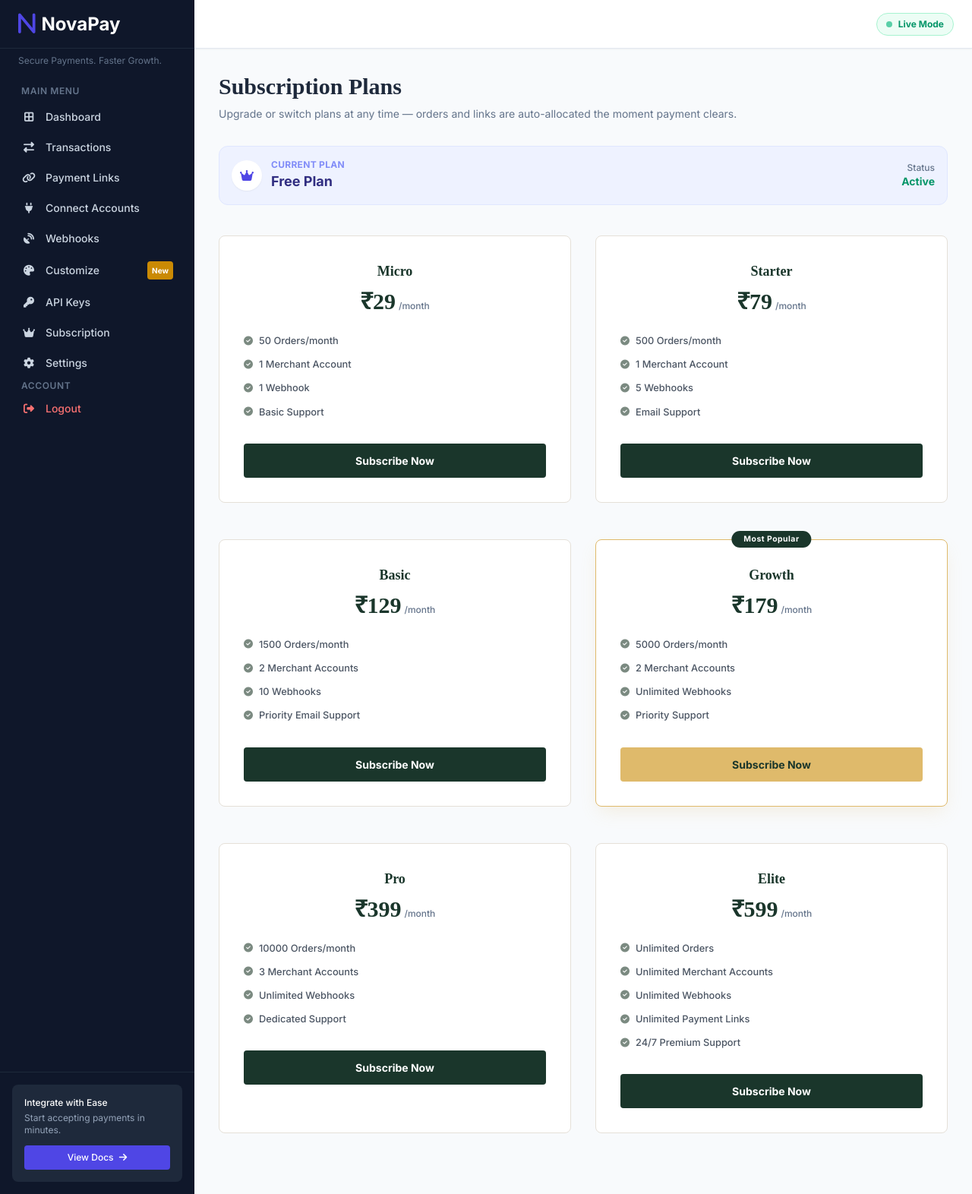
After one commit to KARAMbhaiyaaaa425/KARAN13467GH, a Flask app: page /subscription in a window 1280 px wide. The commit adds this page. Shown: the whole page at 76% size. Run offline with Flask 3, Linux system fonts and the light colour scheme; the visitor is signed in with stand-in values (Sample User, id 1); data comes from the database, SQL or seed files in the repository; some libraries are stand-ins or nearby versions.

Commit message:
Add files via upload

```diff
--- /dev/null
+++ b/templates/subscription.html
@@ -0,0 +1,233 @@
+{% extends 'base.html' %}
+
+{% block content %}
+<style>
+    .plan-card {
+        background-color: white;
+        border: 1px solid #e5e0d8;
+        border-radius: 8px;
+        padding: 2rem;
+        transition: all 0.3s ease;
+        position: relative;
+    }
+    .plan-card:hover {
+        box-shadow: 0 10px 30px -10px rgba(0,0,0,0.1);
+        transform: translateY(-2px);
+    }
+    .plan-btn {
+        background-color: #1a362b;
+        color: white;
+        width: 100%;
+        padding: 0.75rem;
+        border-radius: 4px;
+        font-weight: 700;
+        font-size: 0.875rem;
+        text-align: center;
+        display: block;
+        transition: background-color 0.2s;
+    }
+    .plan-btn:hover { background-color: #11241c; }
+    .plan-btn-gold {
+        background-color: #dfba6b;
+        color: #1a362b;
+    }
+    .plan-btn-gold:hover { background-color: #c9a55c; }
+
+    .current-plan-btn {
+        background-color: #f0f7f4;
+        color: #1a362b;
+        border: 1px solid #1a362b;
+    }
+
+    .check-icon {
+        color: #7b8a81;
+        margin-right: 0.5rem;
+        font-size: 0.75rem;
+    }
+    .feature-text {
+        color: #4b5563;
+        font-size: 0.8rem;
+        font-weight: 500;
+    }
+    .most-popular-badge {
+        position: absolute;
+        top: -12px;
+        left: 50%;
+        transform: translateX(-50%);
+        background-color: #1a362b;
+        color: white;
+        font-size: 0.65rem;
+        padding: 0.2rem 1rem;
+        border-radius: 12px;
+        font-weight: bold;
+        letter-spacing: 0.5px;
+    }
+</style>
+
+<div class="max-w-5xl mx-auto pb-12">
+    <div class="mb-8">
+        <h1 class="text-3xl font-black text-slate-800" style="font-family: serif;">Subscription Plans</h1>
+        <p class="text-sm text-slate-500 mt-2">Upgrade or switch plans at any time — orders and links are auto-allocated the moment payment clears.</p>
+    </div>
+
+    <!-- Active Plan Banner -->
+    <div class="bg-indigo-50 border border-indigo-100 rounded-xl p-4 mb-10 flex items-center justify-between">
+        <div class="flex items-center gap-3">
+            <div class="w-10 h-10 bg-white rounded-full flex items-center justify-center text-primary shadow-sm">
+                <i class="fa-solid fa-crown"></i>
+            </div>
+            <div>
+                <p class="text-xs text-indigo-400 font-bold uppercase tracking-wide">Current Plan</p>
+                <h3 class="text-lg font-black text-indigo-900">{{ user_info.plan_name if user_info and user_info.plan_name else 'Free' }} Plan</h3>
+            </div>
+        </div>
+        <div class="text-right">
+            {% if user_info and user_info.plan_expiry %}
+                <p class="text-xs text-slate-500 font-medium">Valid until</p>
+                <p class="text-sm font-bold text-slate-800">{{ user_info.plan_expiry[:10] }}</p>
+            {% else %}
+                <p class="text-xs text-slate-500 font-medium">Status</p>
+                <p class="text-sm font-bold text-emerald-600">Active</p>
+            {% endif %}
+        </div>
+    </div>
+
+    <div class="grid grid-cols-1 md:grid-cols-2 lg:grid-cols-2 gap-x-8 gap-y-12">
+
+        <!-- Micro -->
+        <div class="plan-card">
+            <div class="text-center mb-6">
+                <h3 class="text-lg font-bold" style="font-family: serif; color: #1a362b;">Micro</h3>
+                <div class="mt-2 mb-2 flex justify-center items-end gap-1">
+                    <span class="text-3xl font-black" style="font-family: serif; color: #1a362b;">₹29</span>
+                    <span class="text-xs text-slate-500 font-medium mb-1">/month</span>
+                </div>
+            </div>
+            <ul class="space-y-3 mb-8">
+                <li class="flex items-center"><i class="fa-solid fa-circle-check check-icon"></i> <span class="feature-text">50 Orders/month</span></li>
+                <li class="flex items-center"><i class="fa-solid fa-circle-check check-icon"></i> <span class="feature-text">1 Merchant Account</span></li>
+                <li class="flex items-center"><i class="fa-solid fa-circle-check check-icon"></i> <span class="feature-text">1 Webhook</span></li>
+                <li class="flex items-center"><i class="fa-solid fa-circle-check check-icon"></i> <span class="feature-text">Basic Support</span></li>
+            </ul>
+            {% if user_info and user_info.plan_name == 'Micro' %}
+                <button class="plan-btn current-plan-btn"><i class="fa-solid fa-wand-magic-sparkles mr-2"></i> Current Active Plan</button>
+            {% else %}
+                <button class="plan-btn">Subscribe Now</button>
+            {% endif %}
+        </div>
+
+        <!-- Starter -->
+        <div class="plan-card">
+            <div class="text-center mb-6">
+                <h3 class="text-lg font-bold" style="font-family: serif; color: #1a362b;">Starter</h3>
+                <div class="mt-2 mb-2 flex justify-center items-end gap-1">
+                    <span class="text-3xl font-black" style="font-family: serif; color: #1a362b;">₹79</span>
+                    <span class="text-xs text-slate-500 font-medium mb-1">/month</span>
+                </div>
+            </div>
+            <ul class="space-y-3 mb-8">
+                <li class="flex items-center"><i class="fa-solid fa-circle-check check-icon"></i> <span class="feature-text">500 Orders/month</span></li>
+                <li class="flex items-center"><i class="fa-solid fa-circle-check check-icon"></i> <span class="feature-text">1 Merchant Account</span></li>
+                <li class="flex items-center"><i class="fa-solid fa-circle-check check-icon"></i> <span class="feature-text">5 Webhooks</span></li>
+                <li class="flex items-center"><i class="fa-solid fa-circle-check check-icon"></i> <span class="feature-text">Email Support</span></li>
+            </ul>
+            {% if user_info and user_info.plan_name == 'Starter' %}
+                <button class="plan-btn current-plan-btn"><i class="fa-solid fa-wand-magic-sparkles mr-2"></i> Current Active Plan</button>
+            {% else %}
+                <button class="plan-btn">Subscribe Now</button>
+            {% endif %}
+        </div>
+
+        <!-- Basic -->
+        <div class="plan-card">
+            <div class="text-center mb-6">
+                <h3 class="text-lg font-bold" style="font-family: serif; color: #1a362b;">Basic</h3>
+                <div class="mt-2 mb-2 flex justify-center items-end gap-1">
+                    <span class="text-3xl font-black" style="font-family: serif; color: #1a362b;">₹129</span>
+                    <span class="text-xs text-slate-500 font-medium mb-1">/month</span>
+                </div>
+            </div>
+            <ul class="space-y-3 mb-8">
+                <li class="flex items-center"><i class="fa-solid fa-circle-check check-icon"></i> <span class="feature-text">1500 Orders/month</span></li>
+                <li class="flex items-center"><i class="fa-solid fa-circle-check check-icon"></i> <span class="feature-text">2 Merchant Accounts</span></li>
+                <li class="flex items-center"><i class="fa-solid fa-circle-check check-icon"></i> <span class="feature-text">10 Webhooks</span></li>
+                <li class="flex items-center"><i class="fa-solid fa-circle-check check-icon"></i> <span class="feature-text">Priority Email Support</span></li>
+            </ul>
+            {% if user_info and user_info.plan_name == 'Basic' %}
+                <button class="plan-btn current-plan-btn"><i class="fa-solid fa-wand-magic-sparkles mr-2"></i> Current Active Plan</button>
+            {% else %}
+                <button class="plan-btn">Subscribe Now</button>
+            {% endif %}
+        </div>
+
+        <!-- Growth (Most Popular) -->
+        <div class="plan-card" style="box-shadow: 0 10px 25px -5px rgba(223, 186, 107, 0.2); border-color: #dfba6b;">
+            <div class="most-popular-badge">Most Popular</div>
+            <div class="text-center mb-6">
+                <h3 class="text-lg font-bold" style="font-family: serif; color: #1a362b;">Growth</h3>
+                <div class="mt-2 mb-2 flex justify-center items-end gap-1">
+                    <span class="text-3xl font-black" style="font-family: serif; color: #1a362b;">₹179</span>
+                    <span class="text-xs text-slate-500 font-medium mb-1">/month</span>
+                </div>
+            </div>
+            <ul class="space-y-3 mb-8">
+                <li class="flex items-center"><i class="fa-solid fa-circle-check check-icon"></i> <span class="feature-text">5000 Orders/month</span></li>
+                <li class="flex items-center"><i class="fa-solid fa-circle-check check-icon"></i> <span class="feature-text">2 Merchant Accounts</span></li>
+                <li class="flex items-center"><i class="fa-solid fa-circle-check check-icon"></i> <span class="feature-text">Unlimited Webhooks</span></li>
+                <li class="flex items-center"><i class="fa-solid fa-circle-check check-icon"></i> <span class="feature-text">Priority Support</span></li>
+            </ul>
+            {% if user_info and user_info.plan_name == 'Growth' %}
+                <button class="plan-btn current-plan-btn"><i class="fa-solid fa-wand-magic-sparkles mr-2"></i> Current Active Plan</button>
+            {% else %}
+                <button class="plan-btn plan-btn-gold">Subscribe Now</button>
+            {% endif %}
+        </div>
+
+        <!-- Pro -->
+        <div class="plan-card">
+            <div class="text-center mb-6">
+                <h3 class="text-lg font-bold" style="font-family: serif; color: #1a362b;">Pro</h3>
+                <div class="mt-2 mb-2 flex justify-center items-end gap-1">
+                    <span class="text-3xl font-black" style="font-family: serif; color: #1a362b;">₹399</span>
+                    <span class="text-xs text-slate-500 font-medium mb-1">/month</span>
+                </div>
+            </div>
+            <ul class="space-y-3 mb-8">
+                <li class="flex items-center"><i class="fa-solid fa-circle-check check-icon"></i> <span class="feature-text">10000 Orders/month</span></li>
+                <li class="flex items-center"><i class="fa-solid fa-circle-check check-icon"></i> <span class="feature-text">3 Merchant Accounts</span></li>
+                <li class="flex items-center"><i class="fa-solid fa-circle-check check-icon"></i> <span class="feature-text">Unlimited Webhooks</span></li>
+                <li class="flex items-center"><i class="fa-solid fa-circle-check check-icon"></i> <span class="feature-text">Dedicated Support</span></li>
+            </ul>
+            {% if user_info and user_info.plan_name == 'Pro' %}
+                <button class="plan-btn current-plan-btn"><i class="fa-solid fa-wand-magic-sparkles mr-2"></i> Current Active Plan</button>
+            {% else %}
+                <button class="plan-btn">Subscribe Now</button>
+            {% endif %}
+        </div>
+
+        <!-- Elite -->
+        <div class="plan-card">
+            <div class="text-center mb-6">
+                <h3 class="text-lg font-bold" style="font-family: serif; color: #1a362b;">Elite</h3>
+                <div class="mt-2 mb-2 flex justify-center items-end gap-1">
+                    <span class="text-3xl font-black" style="font-family: serif; color: #1a362b;">₹599</span>
+                    <span class="text-xs text-slate-500 font-medium mb-1">/month</span>
+                </div>
+            </div>
+            <ul class="space-y-3 mb-8">
+                <li class="flex items-center"><i class="fa-solid fa-circle-check check-icon"></i> <span class="feature-text">Unlimited Orders</span></li>
+                <li class="flex items-center"><i class="fa-solid fa-circle-check check-icon"></i> <span class="feature-text">Unlimited Merchant Accounts</span></li>
+                <li class="flex items-center"><i class="fa-solid fa-circle-check check-icon"></i> <span class="feature-text">Unlimited Webhooks</span></li>
+                <li class="flex items-center"><i class="fa-solid fa-circle-check check-icon"></i> <span class="feature-text">Unlimited Payment Links</span></li>
+                <li class="flex items-center"><i class="fa-solid fa-circle-check check-icon"></i> <span class="feature-text">24/7 Premium Support</span></li>
+            </ul>
+            {% if user_info and user_info.plan_name == 'Elite' %}
+                <button class="plan-btn current-plan-btn"><i class="fa-solid fa-wand-magic-sparkles mr-2"></i> Current Active Plan</button>
+            {% else %}
+                <button class="plan-btn">Subscribe Now</button>
+            {% endif %}
+        </div>
+
+    </div>
+</div>
+{% endblock %}
```
Also changed, not shown: templates/admin.html (+103 -81 lines), templates/base.html (line endings or trailing spaces).
